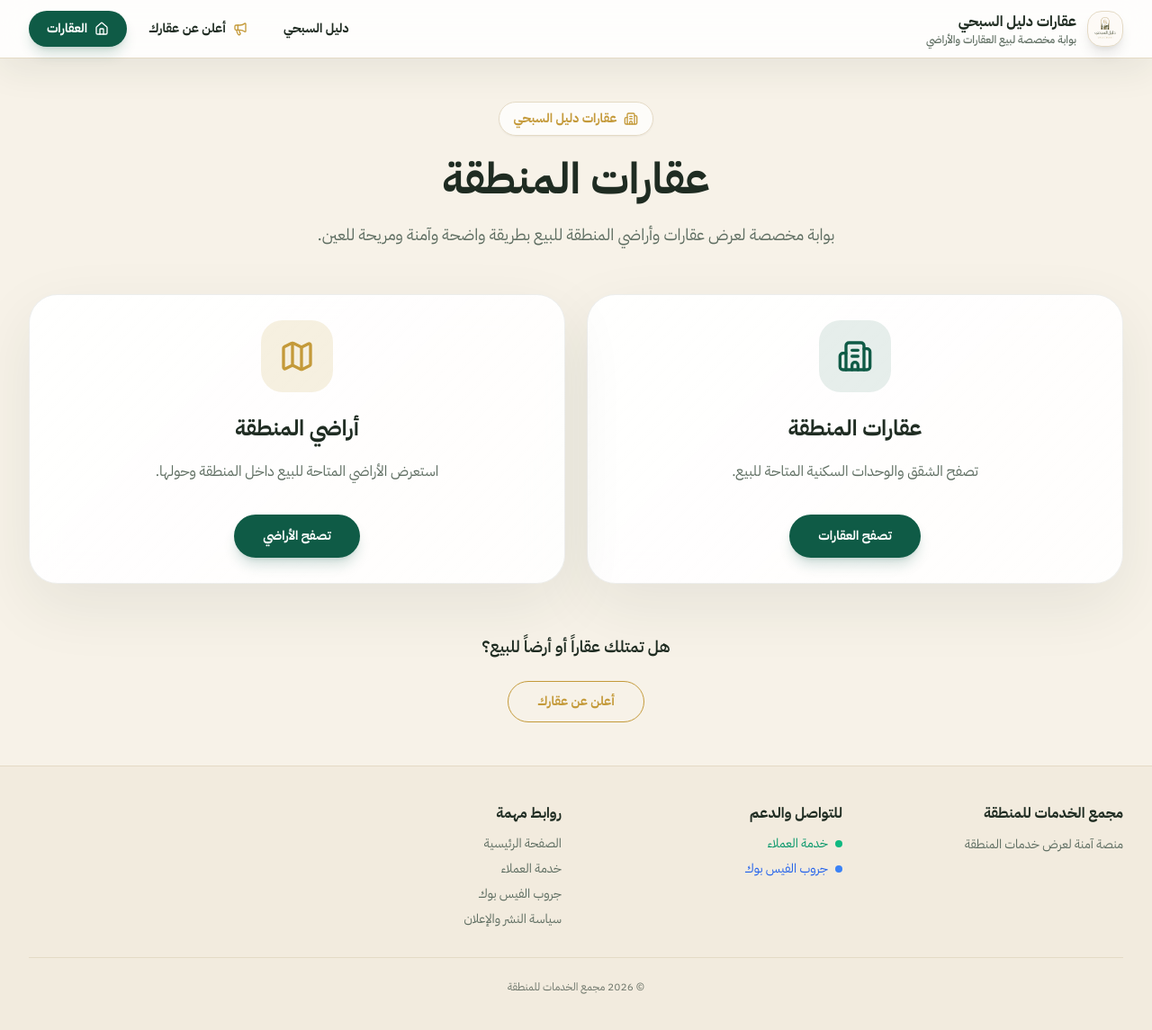
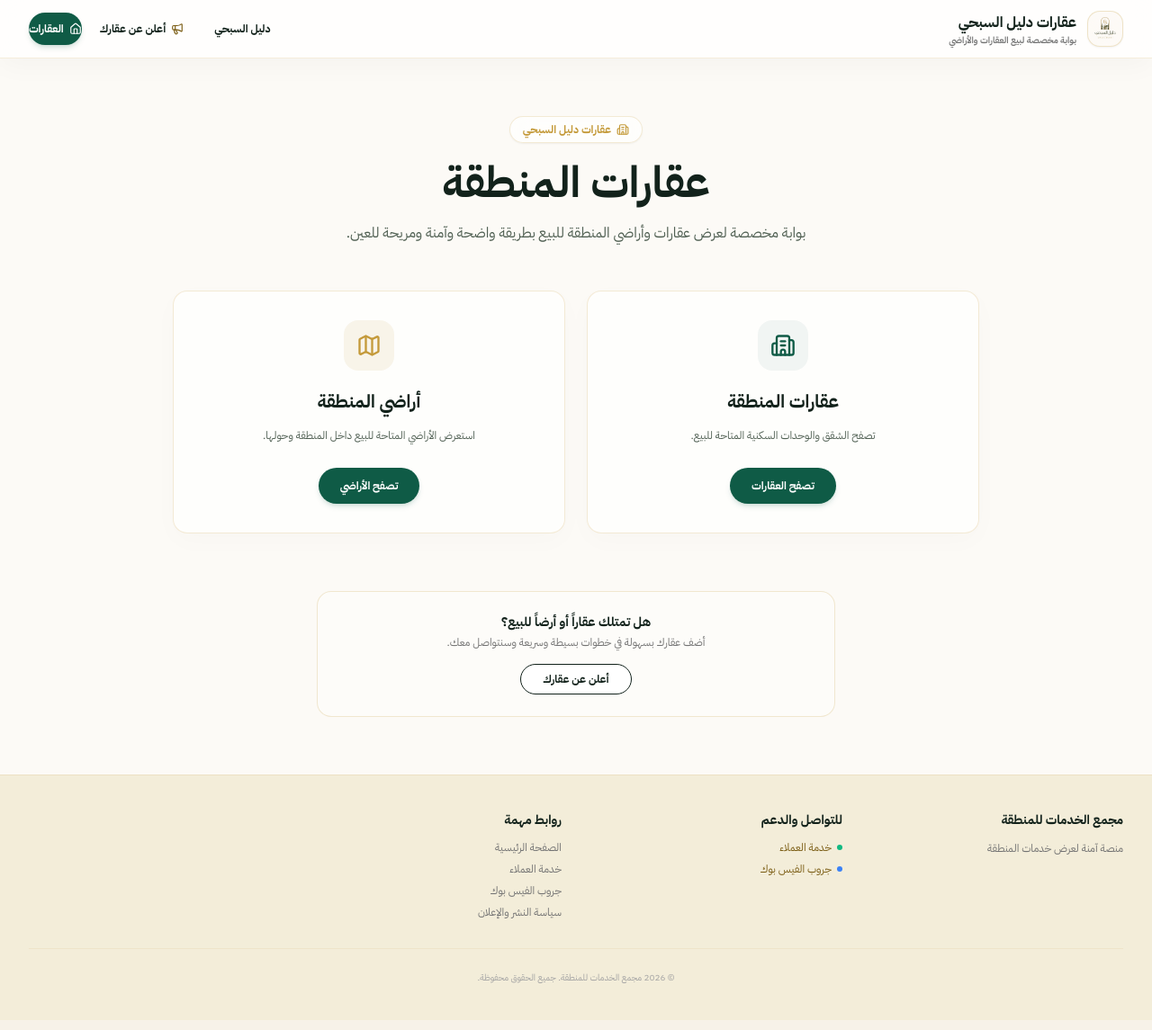
Before and after one commit to mohabx116-creator/dalilsubhi-realestate-web, a React (Vite) app: page / in a window 1280 px wide. Shown: the whole page at 90% size. Built offline with nearby package versions, Linux system fonts and the light colour scheme; no server answers.

Commit message:
feat(ui): elevate real estate browsing styling

```diff
--- a/src/components/layout/PublicRealEstateShell.tsx
+++ b/src/components/layout/PublicRealEstateShell.tsx
@@ -6,37 +6,37 @@ import { ROUTES } from '../../lib/constants/routes';
 export function PublicRealEstateShell() {
   return (
     <div className="min-h-dvh bg-[#f7f2e8] font-sans text-[#1f2c22]">
-      <header className="sticky top-0 z-40 border-b border-[#e4dac5] bg-white/85 shadow-[0_12px_40px_rgba(28,45,34,0.08)] backdrop-blur-xl">
+      <header className="sticky top-0 z-40 border-b border-[#ebdcb9]/50 bg-white/90 shadow-[0_8px_30px_rgba(28,45,34,0.03)] backdrop-blur-md">
         <div className="mx-auto flex h-16 w-full max-w-7xl items-center justify-between gap-3 px-4 sm:px-6 lg:px-8">
           <Link className="flex items-center gap-3" to="/">
-            <span className="flex h-10 w-10 items-center justify-center overflow-hidden rounded-2xl border border-[#e4dac5] bg-white shadow-lg shadow-[0_10px_30px_rgba(28,45,34,0.08)]">
+            <span className="flex h-10 w-10 items-center justify-center overflow-hidden rounded-[14px] border border-[#ebdcb9]/80 bg-white shadow-sm">
               <img src={dalilSubhiLogo} alt="دليل السبحي" className="h-full w-full object-contain mix-blend-multiply" />
             </span>
             <div className="text-right">
-              <p className="text-sm font-black text-[#1f2c22] sm:text-base">عقارات دليل السبحي</p>
-              <p className="hidden text-xs font-medium text-[#5f6e62] sm:block">بوابة مخصصة لبيع العقارات والأراضي</p>
+              <p className="text-sm font-black text-[#12221b] sm:text-base">عقارات دليل السبحي</p>
+              <p className="hidden text-[10px] font-semibold text-neutral-500 sm:block">بوابة مخصصة لبيع العقارات والأراضي</p>
             </div>
           </Link>
 
-          <nav className="flex items-center gap-2 text-sm font-bold text-[#1f2c22]">
+          <nav className="flex items-center gap-1.5 text-xs font-bold text-[#12221b]">
             <a
-              className="hidden min-h-10 items-center gap-2 rounded-full px-4 py-2 transition duration-200 hover:bg-[#f3ede2] hover:text-tertiary sm:inline-flex"
+              className="hidden min-h-9 items-center gap-1.5 rounded-full px-3.5 py-2 transition duration-200 hover:bg-[#f6eee0] hover:text-[#7b5d14] sm:inline-flex"
               href="https://dalilsubhi.com/"
             >
               دليل السبحي
             </a>
             <Link
-              className="hidden items-center gap-2 rounded-full px-4 py-2 transition duration-200 hover:bg-[#f3ede2] hover:text-tertiary md:inline-flex"
+              className="hidden items-center gap-1.5 rounded-full px-3.5 py-2 transition duration-200 hover:bg-[#f6eee0] hover:text-[#7b5d14] md:inline-flex"
               to={ROUTES.SELL}
             >
-              <Megaphone className="h-4 w-4 text-tertiary" />
+              <Megaphone className="h-3.5 w-3.5 text-[#7b5d14]" />
               أعلن عن عقارك
             </Link>
             <Link
-              className="inline-flex min-h-10 items-center gap-2 rounded-full bg-secondary px-5 py-2 text-white shadow-lg shadow-secondary/20 transition duration-200 hover:bg-secondary/90"
+              className="inline-flex min-h-9 items-center gap-1.5 rounded-full bg-secondary px-4.5 py-2 text-white shadow-md shadow-secondary/15 transition duration-200 hover:bg-secondary/95"
               to={ROUTES.PROPERTIES}
             >
-              <Home className="h-4 w-4" />
+              <Home className="h-3.5 w-3.5" />
               العقارات
             </Link>
           </nav>
@@ -45,47 +45,47 @@ export function PublicRealEstateShell() {
 
       <Outlet />
 
-      <footer className="border-t border-[#e4dac5] bg-[#f2ebde] text-[#243128]">
+      <footer className="border-t border-[#ebdcb9]/65 bg-[#f3edd9] text-[#243128]">
         <div className="mx-auto max-w-7xl px-4 py-10 sm:px-6 lg:px-8">
           <div className="grid grid-cols-1 gap-8 text-right md:grid-cols-4" dir="rtl">
             <div className="space-y-3">
-              <h3 className="text-base font-bold text-[#1f2c22]">مجمع الخدمات للمنطقة</h3>
-              <p className="text-sm leading-relaxed text-[#5f6e62]">منصة آمنة لعرض خدمات المنطقة</p>
+              <h3 className="text-sm font-black text-[#12221b]">مجمع الخدمات للمنطقة</h3>
+              <p className="text-xs leading-relaxed text-neutral-500">منصة آمنة لعرض خدمات المنطقة</p>
             </div>
 
             <div className="space-y-3">
-              <h3 className="text-base font-bold text-[#1f2c22]">للتواصل والدعم</h3>
+              <h3 className="text-sm font-black text-[#12221b]">للتواصل والدعم</h3>
               <div className="mt-2 flex flex-col gap-2">
                 <a
                   href="https://chat.whatsapp.com/ECEZfbsvjlU43eDvKa9XUu"
                   target="_blank"
                   rel="noopener noreferrer"
-                  className="inline-flex w-fit items-center gap-2 text-sm text-emerald-600 transition-colors hover:text-emerald-700"
+                  className="inline-flex w-fit items-center gap-1.5 text-xs text-[#7b5d14] transition-colors hover:text-[#5c440d]"
                 >
-                  <span className="h-2 w-2 rounded-full bg-emerald-500" />
+                  <span className="h-1.5 w-1.5 rounded-full bg-emerald-500" />
                   خدمة العملاء
                 </a>
                 <a
                   href="https://www.facebook.com/share/g/1CzbCwjugk/?mibextid=KtfwRi"
                   target="_blank"
                   rel="noopener noreferrer"
-                  className="inline-flex w-fit items-center gap-2 text-sm text-blue-600 transition-colors hover:text-blue-700"
+                  className="inline-flex w-fit items-center gap-1.5 text-xs text-[#7b5d14] transition-colors hover:text-[#5c440d]"
                 >
-                  <span className="h-2 w-2 rounded-full bg-blue-500" />
+                  <span className="h-1.5 w-1.5 rounded-full bg-blue-500" />
                   جروب الفيس بوك
                 </a>
               </div>
             </div>
 
             <div className="space-y-3">
-              <h3 className="text-base font-bold text-[#1f2c22]">روابط مهمة</h3>
-              <ul className="space-y-2 text-sm text-[#5f6e62]">
+              <h3 className="text-sm font-black text-[#12221b]">روابط مهمة</h3>
+              <ul className="space-y-2 text-xs text-neutral-500">
                 <li>
                   <a
                     href="https://www.dalilsubhi.com/"
                     target="_blank"
                     rel="noopener noreferrer"
-                    className="transition-colors hover:text-emerald-700"
+                    className="transition-colors hover:text-[#7b5d14]"
                   >
                     الصفحة الرئيسية
                   </a>
@@ -95,7 +95,7 @@ export function PublicRealEstateShell() {
                     href="https://chat.whatsapp.com/ECEZfbsvjlU43eDvKa9XUu"
                     target="_blank"
                     rel="noopener noreferrer"
-                    className="transition-colors hover:text-emerald-700"
+                    className="transition-colors hover:text-[#7b5d14]"
                   >
                     خدمة العملاء
                   </a>
@@ -105,7 +105,7 @@ export function PublicRealEstateShell() {
                     href="https://www.facebook.com/share/g/1CzbCwjugk/?mibextid=KtfwRi"
                     target="_blank"
                     rel="noopener noreferrer"
-                    className="transition-colors hover:text-emerald-700"
+                    className="transition-colors hover:text-[#7b5d14]"
                   >
                     جروب الفيس بوك
                   </a>
@@ -113,7 +113,7 @@ export function PublicRealEstateShell() {
                 <li>
                   <a
                     href="https://dalilsubhi.com/publishing-policy"
-                    className="transition-colors hover:text-emerald-700"
+                    className="transition-colors hover:text-[#7b5d14]"
                   >
                     سياسة النشر والإعلان
                   </a>
@@ -123,8 +123,8 @@ export function PublicRealEstateShell() {
 
           </div>
 
-          <div className="mt-8 border-t border-[#e4dac5] pt-6 text-center">
-            <p className="text-xs text-[#6d756a]">© 2026 مجمع الخدمات للمنطقة</p>
+          <div className="mt-8 border-t border-[#ebdcb9]/50 pt-6 text-center">
+            <p className="text-[10px] text-neutral-400">© 2026 مجمع الخدمات للمنطقة. جميع الحقوق محفوظة.</p>
           </div>
         </div>
       </footer>
--- a/src/pages/real-estate/HomePage.tsx
+++ b/src/pages/real-estate/HomePage.tsx
@@ -5,74 +5,78 @@ import { ROUTES } from '../../lib/constants/routes';
 
 export function HomePage() {
   return (
-    <main className="min-h-[calc(100dvh-4rem)] bg-[#f7f2e8] px-4 py-12 sm:px-6 lg:px-8">
+    <main className="min-h-[calc(100dvh-4rem)] bg-[#fcfaf6] px-4 py-16 sm:px-6 lg:px-8">
       <section className="mx-auto max-w-7xl">
         <div className="mx-auto max-w-3xl text-center">
-          <span className="inline-flex items-center gap-2 rounded-full border border-[#e4dac5] bg-white/75 px-4 py-2 text-sm font-bold text-tertiary shadow-sm backdrop-blur-md">
-            <Building2 className="h-4 w-4" />
+          <span className="inline-flex items-center gap-1.5 rounded-full border border-[#ebdcb9]/60 bg-white/70 px-3.5 py-1.5 text-xs font-bold text-tertiary shadow-sm backdrop-blur-md">
+            <Building2 className="h-3.5 w-3.5" />
             عقارات دليل السبحي
           </span>
-          <h1 className="mt-6 text-3xl font-black leading-tight text-[#1f2c22] sm:text-5xl">
+          <h1 className="mt-5 text-3xl font-black leading-tight text-[#12221b] sm:text-5xl">
             عقارات المنطقة
           </h1>
-          <p className="mx-auto mt-5 max-w-2xl text-base leading-8 text-[#5f6e62] sm:text-lg sm:leading-9">
+          <p className="mx-auto mt-4 max-w-2xl text-sm leading-7 text-[#506053] sm:text-base sm:leading-8">
             بوابة مخصصة لعرض عقارات وأراضي المنطقة للبيع بطريقة واضحة وآمنة ومريحة للعين.
           </p>
         </div>
 
-        <div className="mt-12 grid gap-6 md:grid-cols-2">
-          <div className="glass-panel rounded-[32px] p-7 text-center transition hover:-translate-y-1">
-            <div className="mx-auto mb-6 flex h-20 w-20 items-center justify-center rounded-3xl bg-secondary/10 text-secondary">
-              <Building2 className="h-10 w-10" />
+        <div className="mt-12 grid gap-6 md:grid-cols-2 max-w-4xl mx-auto">
+          <div className="rounded-2xl border border-[#ebdcb9]/60 bg-white/70 p-8 text-center shadow-[0_8px_30px_rgba(28,45,34,0.02)] backdrop-blur-sm transition duration-300 hover:-translate-y-1 hover:shadow-md hover:border-[#d6b25e]/30">
+            <div className="mx-auto mb-5 flex h-14 w-14 items-center justify-center rounded-2xl bg-secondary/5 text-secondary">
+              <Building2 className="h-7 w-7" />
             </div>
-            <h2 className="text-2xl font-black text-[#1f2c22]">عقارات المنطقة</h2>
-            <p className="mt-4 leading-8 text-[#5f6e62]">
+            <h2 className="text-xl font-black text-[#12221b]">عقارات المنطقة</h2>
+            <p className="mt-3 text-xs leading-6 text-[#506053]">
               تصفح الشقق والوحدات السكنية المتاحة للبيع.
             </p>
             <Link
               to={ROUTES.PROPERTIES}
-              className="mt-8 inline-flex min-h-12 items-center justify-center rounded-full bg-secondary px-8 py-3 text-sm font-black text-white shadow-lg shadow-secondary/20 transition hover:bg-secondary/90"
+              className="mt-6 inline-flex min-h-10 items-center justify-center rounded-full bg-secondary px-6 py-2 text-xs font-bold text-white shadow-md shadow-secondary/15 transition hover:bg-secondary/95"
             >
               تصفح العقارات
             </Link>
           </div>
 
-          <div className="glass-panel rounded-[32px] p-7 text-center transition hover:-translate-y-1">
-            <div className="mx-auto mb-6 flex h-20 w-20 items-center justify-center rounded-3xl bg-tertiary/15 text-tertiary">
-              <Map className="h-10 w-10" />
+          <div className="rounded-2xl border border-[#ebdcb9]/60 bg-white/70 p-8 text-center shadow-[0_8px_30px_rgba(28,45,34,0.02)] backdrop-blur-sm transition duration-300 hover:-translate-y-1 hover:shadow-md hover:border-[#d6b25e]/30">
+            <div className="mx-auto mb-5 flex h-14 w-14 items-center justify-center rounded-2xl bg-tertiary/10 text-tertiary">
+              <Map className="h-7 w-7" />
             </div>
-            <h2 className="text-2xl font-black text-[#1f2c22]">أراضي المنطقة</h2>
-            <p className="mt-4 leading-8 text-[#5f6e62]">
+            <h2 className="text-xl font-black text-[#12221b]">أراضي المنطقة</h2>
+            <p className="mt-3 text-xs leading-6 text-[#506053]">
               استعرض الأراضي المتاحة للبيع داخل المنطقة وحولها.
             </p>
             <Link
               to={ROUTES.LANDS}
-              className="mt-8 inline-flex min-h-12 items-center justify-center rounded-full bg-secondary px-8 py-3 text-sm font-black text-white shadow-lg shadow-secondary/20 transition hover:bg-secondary/90"
+              className="mt-6 inline-flex min-h-10 items-center justify-center rounded-full bg-secondary px-6 py-2 text-xs font-bold text-white shadow-md shadow-secondary/15 transition hover:bg-secondary/95"
             >
               تصفح الأراضي
             </Link>
           </div>
         </div>
 
-        <div className="mt-14 text-center">
-          <p className="text-lg font-semibold text-[#1f2c22]">هل تمتلك عقاراً أو أرضاً للبيع؟</p>
-          <Link
-            to={ROUTES.SELL}
-            className="mt-6 inline-flex items-center justify-center rounded-full border border-tertiary px-8 py-3 text-sm font-black text-tertiary transition hover:bg-tertiary hover:text-[#1f2c22]"
-          >
-            أعلن عن عقارك
-          </Link>
-          <div className="mt-6 md:hidden">
+        <div className="mt-16 text-center max-w-xl mx-auto space-y-6">
+          <div className="p-6 rounded-2xl border border-[#ebdcb9]/65 bg-[#fdfcf9]">
+            <p className="text-sm font-bold text-[#12221b]">هل تمتلك عقاراً أو أرضاً للبيع؟</p>
+            <p className="mt-1 text-xs text-neutral-500">أضف عقارك بسهولة في خطوات بسيطة وسريعة وسنتواصل معك.</p>
+            <Link
+              to={ROUTES.SELL}
+              className="mt-4 inline-flex items-center justify-center rounded-full border border-[#12221b] bg-white px-6 py-2 text-xs font-bold text-[#12221b] transition hover:bg-[#12221b] hover:text-white"
+            >
+              أعلن عن عقارك
+            </Link>
+          </div>
+
+          <div className="md:hidden">
             <a
               href={OWNER_SUBMISSION_URL}
-              className="mx-auto flex max-w-xl items-start gap-4 rounded-[28px] border border-[#d6b25e]/25 bg-white/90 px-5 py-5 text-right shadow-[0_18px_50px_rgba(7,22,20,0.08)] backdrop-blur-md transition hover:-translate-y-0.5 hover:shadow-[0_24px_60px_rgba(7,22,20,0.12)]"
+              className="flex items-start gap-4 rounded-2xl border border-[#d6b25e]/25 bg-white p-5 text-right shadow-[0_8px_30px_rgba(7,22,20,0.03)] transition hover:-translate-y-0.5"
             >
-              <span className="flex h-12 w-12 shrink-0 items-center justify-center rounded-2xl bg-gradient-to-br from-[#0fa37f] to-[#0c8a6b] text-white shadow-lg shadow-[#0fa37f]/20">
-                <Building2 className="h-5 w-5" />
+              <span className="flex h-10 w-10 shrink-0 items-center justify-center rounded-xl bg-gradient-to-br from-[#0fa37f] to-[#0c8a6b] text-white shadow-md shadow-[#0fa37f]/15">
+                <Building2 className="h-4.5 w-4.5" />
               </span>
               <div className="min-w-0 flex-1">
-                <p className="text-lg font-black leading-7 text-[#071614]">عندك وحدة للإيجار؟ أعلن عنها</p>
-                <p className="mt-1 text-sm leading-6 text-gray-600">انشر وحدتك ضمن قسم الإيجارات</p>
+                <p className="text-sm font-black leading-5 text-[#071614]">عندك وحدة للإيجار؟ أعلن عنها</p>
+                <p className="mt-1 text-xs leading-4 text-neutral-500">انشر وحدتك ضمن قسم الإيجارات</p>
               </div>
             </a>
           </div>
```
Also changed, not shown: src/pages/real-estate/LandsPage.tsx (+42 -42 lines), src/pages/real-estate/PropertiesPage.tsx (+42 -42 lines).
